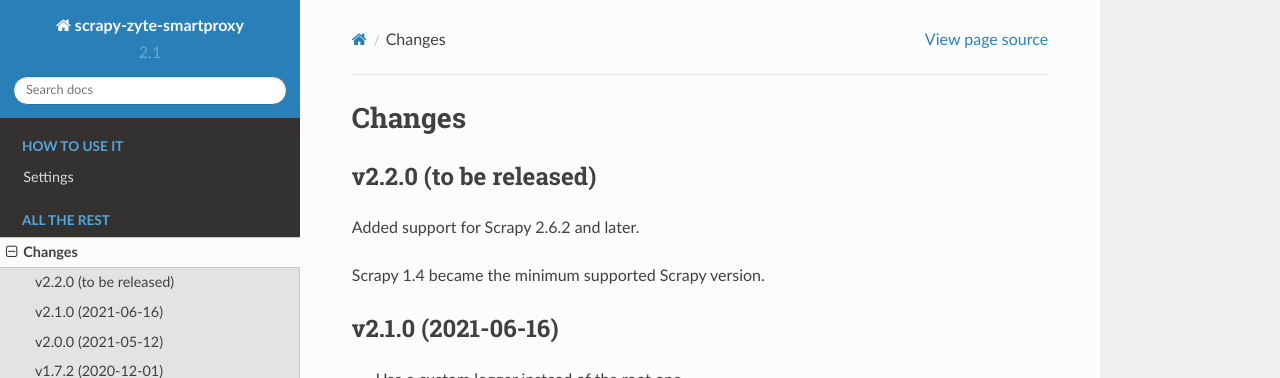
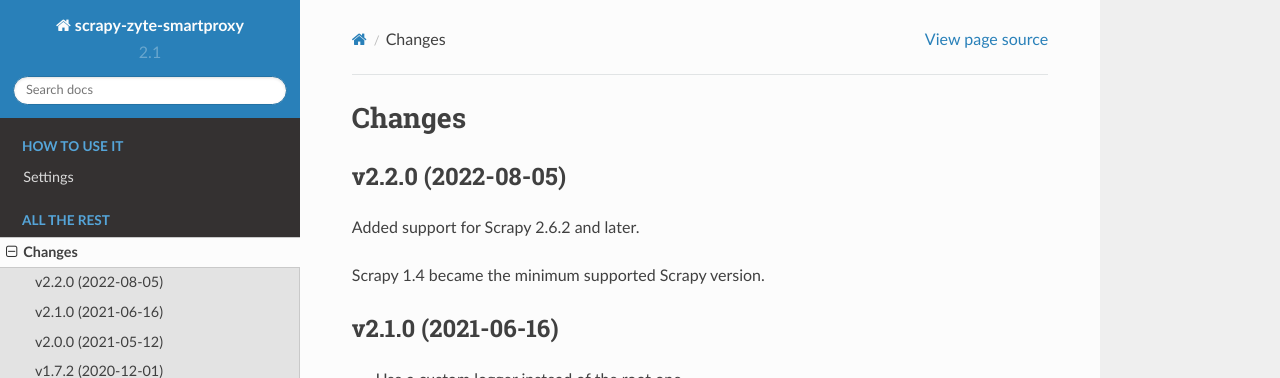
Before and after one commit to scrapy-plugins/scrapy-zyte-smartproxy, a Sphinx documentation site: the page built from docs/news.rst, in a window 1280 px wide and 900 px high. Shown: the top 378 px of the window. Built offline with Sphinx 7.4.7 and the Read the Docs theme 2.0.0, drawn with Linux system fonts in a browser that asks for light colours.

Commit message:
Set a release date for 2.2.0

```diff
--- a/docs/news.rst
+++ b/docs/news.rst
@@ -3,8 +3,8 @@
 Changes
 =======
 
-v2.2.0 (to be released)
------------------------
+v2.2.0 (2022-08-05)
+-------------------
 
 Added support for Scrapy 2.6.2 and later.
 
```
